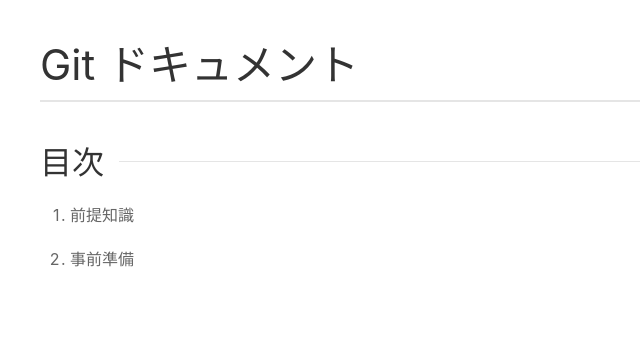
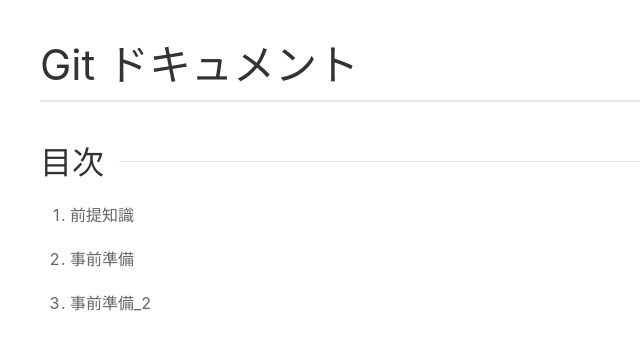
Before and after one commit to koudai-mori/git-training-2, a plain HTML site: page index.html in a window 1280 px wide. Shown: the whole page, without its empty margins (0-640 px from the left). Drawn offline with nearby package versions, Linux system fonts and the light colour scheme.

Commit message:
index.htmlの目次追加

```diff
--- a/index.html
+++ b/index.html
@@ -18,6 +18,7 @@
         <ul class="uk-list uk-list-decimal uk-list-large">
             <li>前提知識</li>
             <li>事前準備</li>
+            <li>事前準備_2</li>
         </ul>
     </main>
 </body>
```
